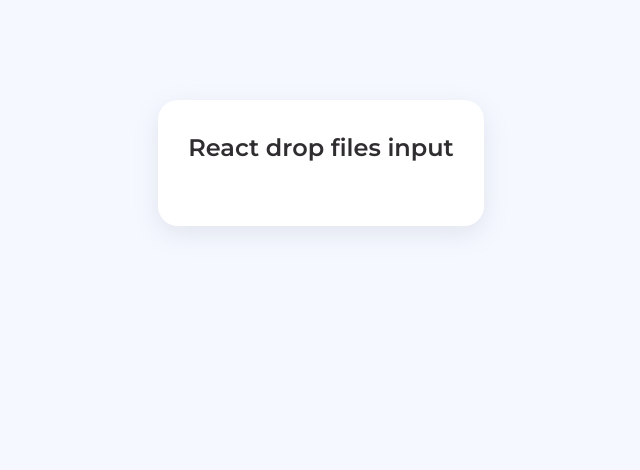
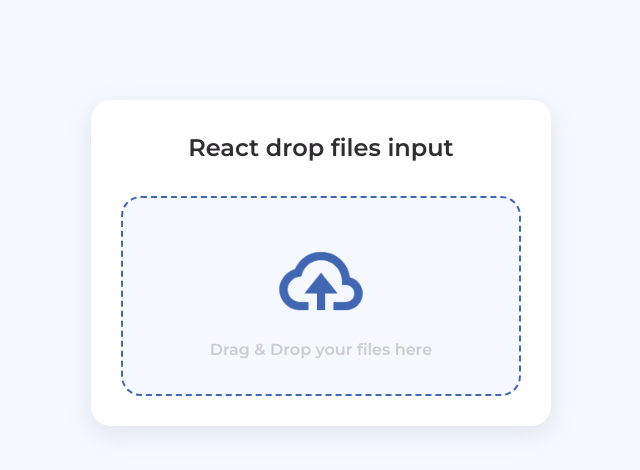
Before and after one commit to eelisabeth/drag-drop-fil-input-tuto, a React (Create React App) app: page / in a window 1280 px wide. Shown: the top 470 px of the page, without its empty margins (319-959 px from the left). Built offline with nearby package versions, Linux system fonts and the light colour scheme.

Commit message:
create DropFileInput component & style it

```diff
--- a/src/App.js
+++ b/src/App.js
@@ -1,4 +1,5 @@
 import './App.css';
+import DropFileInput from './components/drop-file-input/DropFileInput';
 
 function App() {
     return (
@@ -6,6 +7,7 @@ function App() {
 			<h2 className="header">
 				React drop files input
 			</h2>
+			<DropFileInput />
         </div>
     );
 }
--- /dev/null
+++ b/src/components/drop-file-input/DropFileInput.js
@@ -0,0 +1,19 @@
+import PropTypes from 'prop-types';
+import './drop-file-input.css';
+import uploadImg from '../../assets/cloud-upload-regular-240.png';
+
+const DropFileInput = props => {
+    return (
+        <div className="drop-file-input">
+            <div className="drop-file-input__label">
+                <img src={uploadImg} alt="" />
+                <p>Drag & Drop your files here</p>
+            </div>
+            <input type="file" value="" name="" id="" />
+        </div>
+    )
+}
+
+DropFileInput.propTypes = {}
+
+export default DropFileInput
--- /dev/null
+++ b/src/components/drop-file-input/drop-file-input.css
@@ -0,0 +1,38 @@
+.drop-file-input {
+    position: relative;
+    width: 400px;
+    height: 200px;
+    border: 2px dashed var(--border-color);
+    border-radius: 20px;
+
+    display: flex;
+    align-items: center;
+    justify-content: center;
+
+    background-color: var(--input-bg);
+}
+
+.drop-file-input input {
+    opacity: 0;
+    position: absolute;
+    top: 0;
+    left: 0;
+    width: 100%;
+    height: 100%;
+    cursor: pointer;
+}
+
+.drop-file-input:hover, .drop-file-input.dragover {
+    opacity: 0.6;
+}
+
+.drop-file-input__label {
+    text-align: center;
+    color: var(--txt-second-color);
+    font-weight: 600;
+    padding: 10px;
+}
+
+.drop-file-input__label img {
+    width: 100px;
+}
```
